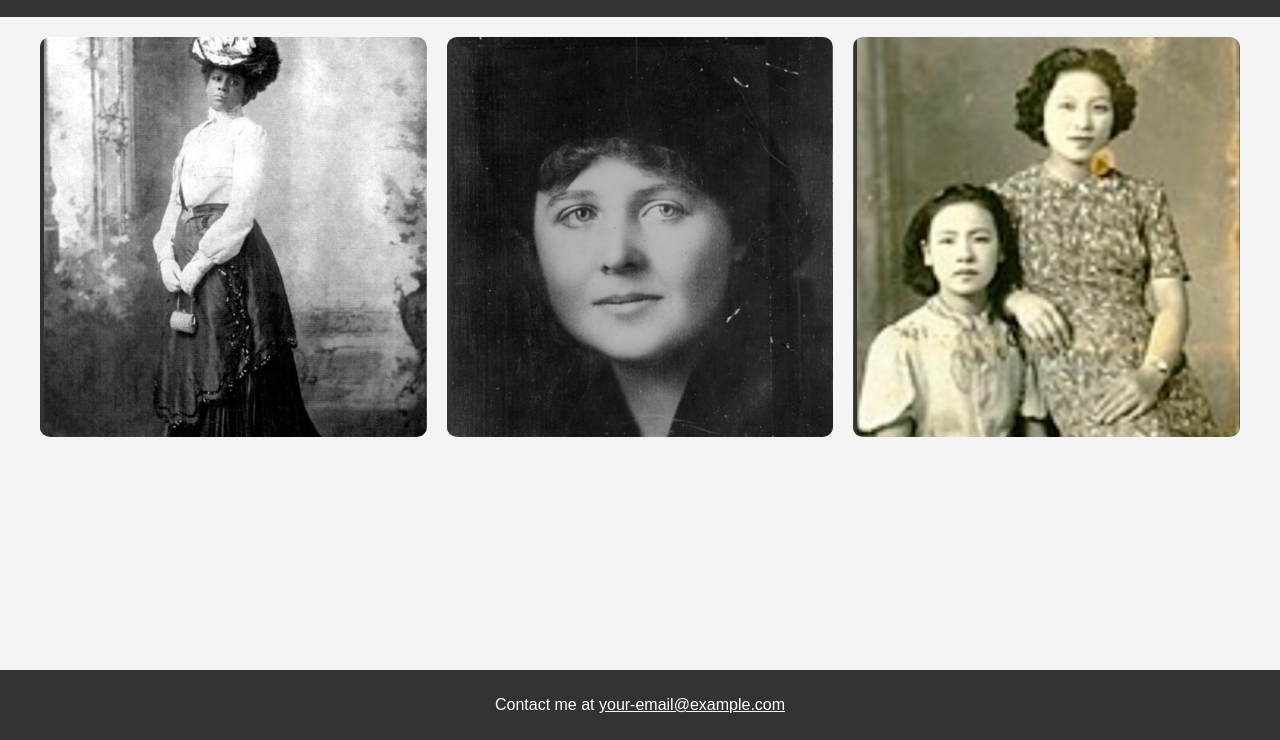
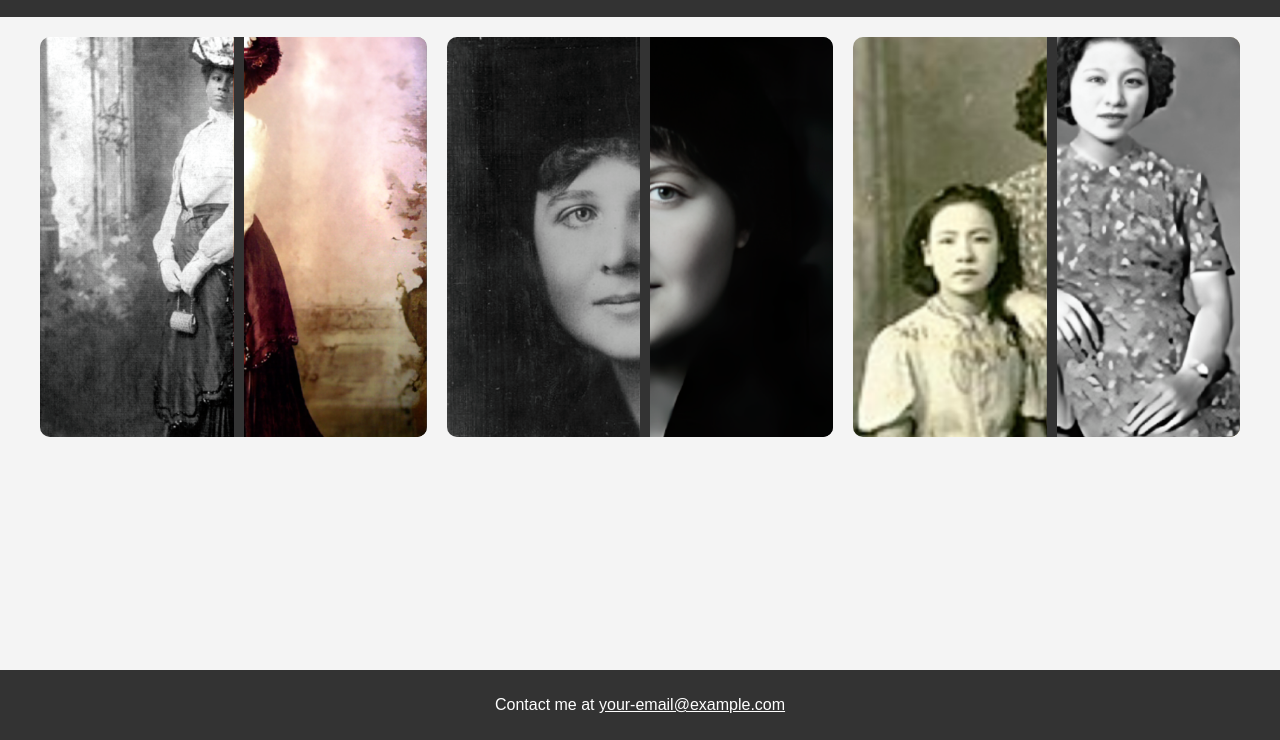
Before and after one commit to EpicOne-Digital/my-portfolio, a plain HTML site: page index.html in a window 1280 px wide. Shown: the part 60-800 px from the top of the page. Drawn offline with Linux system fonts and the light colour scheme.

Commit message:
Update index.html

```diff
--- a/index.html
+++ b/index.html
@@ -42,34 +42,36 @@
         }
 
         /* Before and After Slider Styling */
-        .before-after-wrapper {
+        .slider-container {
             position: relative;
             width: 100%;
             height: 400px; /* Adjust the height as needed */
             overflow: hidden;
         }
 
-        .before-after-wrapper img {
+        .slider-container img {
+            position: absolute;
+            top: 0;
+            left: 0;
             width: 100%;
             height: 100%;
             object-fit: cover;
-            display: block;
         }
 
-        /* Slider */
+        /* The Slider */
         .slider {
             position: absolute;
             top: 0;
-            left: 50%; /* Initially position the slider at the center */
-            z-index: 10;
-            width: 4px; /* Slider width */
+            left: 50%;
+            width: 10px; /* Slider width */
             height: 100%;
             background: #333;
             cursor: ew-resize;
+            z-index: 10;
         }
 
-        .slider:hover {
-            background: #000;
+        .slider-container .after {
+            clip-path: inset(0 0 0 50%); /* Initially hides the right half of the image */
         }
 
         footer {
@@ -93,31 +95,30 @@
     <div class="gallery">
         <div class="portfolio-item">
             <!-- Before and After Image Slider -->
-            <div class="before-after-wrapper">
-                <img src="image1.png" alt="Before Image 1" class="before-image">
-                <img src="image1_after.png" alt="After Image 1" class="after-image">
+            <div class="slider-container">
+                <img src="image1.png" alt="Before Image 1" class="before">
+                <img src="image1_after.png" alt="After Image 1" class="after">
                 <div class="slider"></div>
             </div>
         </div>
 
         <div class="portfolio-item">
             <!-- Before and After Image Slider -->
-            <div class="before-after-wrapper">
-                <img src="image2.png" alt="Before Image 2" class="before-image">
-                <img src="image2_after.png" alt="After Image 2" class="after-image">
+            <div class="slider-container">
+                <img src="image2.png" alt="Before Image 2" class="before">
+                <img src="image2_after.png" alt="After Image 2" class="after">
                 <div class="slider"></div>
             </div>
         </div>
 
         <div class="portfolio-item">
             <!-- Before and After Image Slider -->
-            <div class="before-after-wrapper">
-                <img src="image3.png" alt="Before Image 3" class="before-image">
-                <img src="image3_after.png" alt="After Image 3" class="after-image">
+            <div class="slider-container">
+                <img src="image3.png" alt="Before Image 3" class="before">
+                <img src="image3_after.png" alt="After Image 3" class="after">
                 <div class="slider"></div>
             </div>
         </div>
-        <!-- Add more images as needed -->
     </div>
 </div>
 
@@ -126,47 +127,44 @@
 </footer>
 
 <script>
-    // JavaScript for draggable slider functionality
     const sliders = document.querySelectorAll('.slider');
+    const containers = document.querySelectorAll('.slider-container');
 
-    sliders.forEach(slider => {
+    sliders.forEach((slider, index) => {
+        const container = containers[index];
+        const beforeImage = container.querySelector('.before');
+        const afterImage = container.querySelector('.after');
         let isDragging = false;
-        let startX = 0;
 
-        // Function to update the position of the slider and adjust the "after" image
-        const updateSlider = (e) => {
-            const rect = slider.closest('.before-after-wrapper').getBoundingClientRect();
-            const offsetX = e.clientX - rect.left;
-            const width = Math.min(Math.max(offsetX, 0), rect.width); // Constrain within container width
-            slider.style.left = `${width}px`;
-
-            // Adjust the overlay image to show the correct "before" and "after" comparison
-            const beforeImage = slider.previousElementSibling;
-            const afterImage = beforeImage.nextElementSibling;
-            afterImage.style.clipPath = `inset(0 0 0 ${width}px)`; // Clip "after" image to reveal it
-        };
-
+        // Mouse down event to start dragging
         slider.addEventListener('mousedown', (e) => {
             isDragging = true;
-            startX = e.clientX;
-            document.body.style.cursor = 'ew-resize'; // Change cursor to indicate drag
-            console.log('mousedown event fired'); // Debugging log
+            document.body.style.cursor = 'ew-resize';
         });
 
+        // Mouse move event to drag the slider
         window.addEventListener('mousemove', (e) => {
             if (isDragging) {
-                updateSlider(e);
+                const rect = container.getBoundingClientRect();
+                const offsetX = e.clientX - rect.left;
+                const width = Math.min(Math.max(offsetX, 0), rect.width);
+                slider.style.left = `${width}px`;
+
+                // Adjust the clip-path of the "after" image
+                afterImage.style.clipPath = `inset(0 0 0 ${width}px)`;
             }
         });
 
+        // Mouse up event to stop dragging
         window.addEventListener('mouseup', () => {
             isDragging = false;
-            document.body.style.cursor = 'default'; // Reset cursor
-            console.log('mouseup event fired'); // Debugging log
+            document.body.style.cursor = 'default';
         });
 
-        // Initialize position of slider at the center
-        updateSlider({ clientX: startX });
+        // Initialize the position of the slider at the center
+        const initPosition = container.offsetWidth / 2;
+        slider.style.left = `${initPosition}px`;
+        afterImage.style.clipPath = `inset(0 0 0 ${initPosition}px)`;
     });
 </script>
 
```
